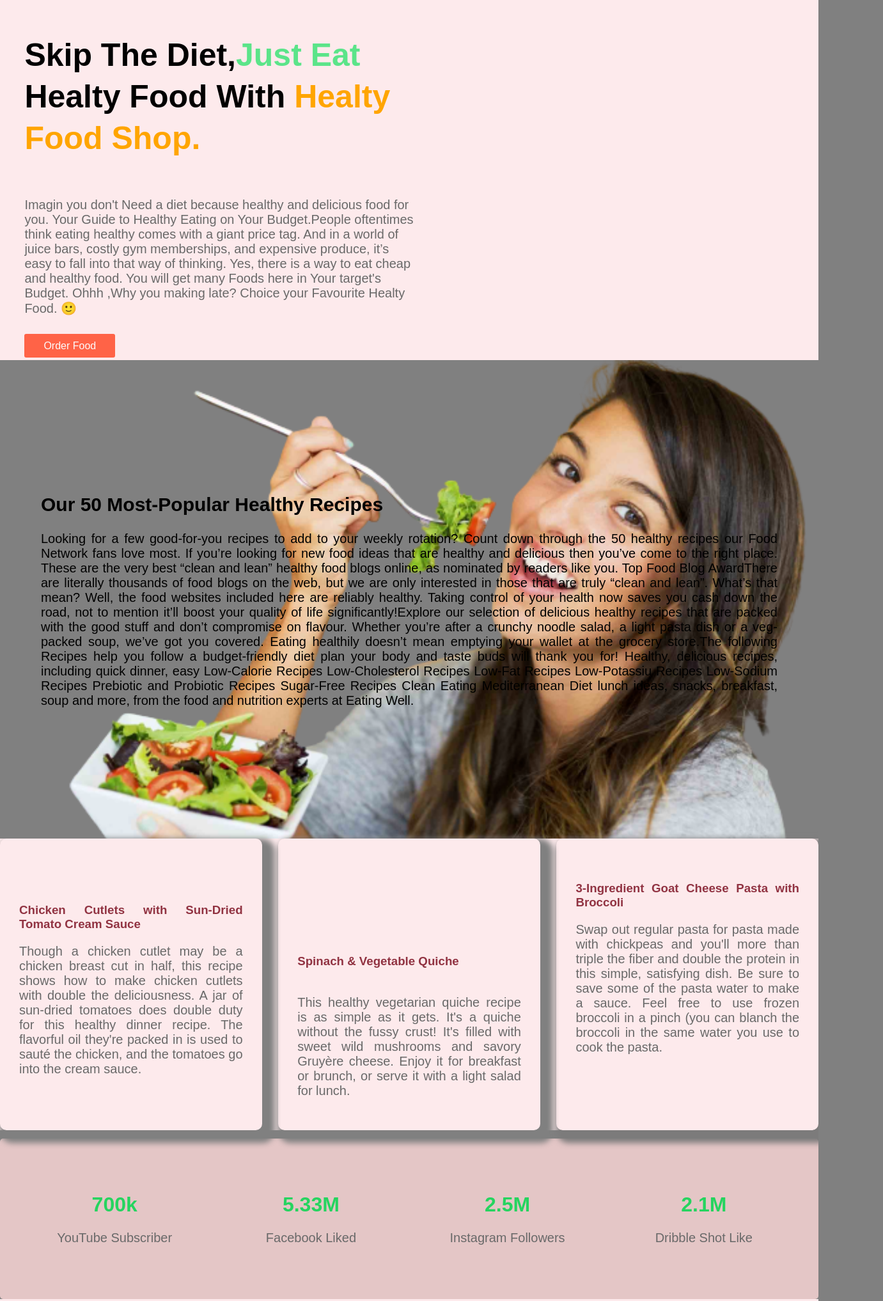
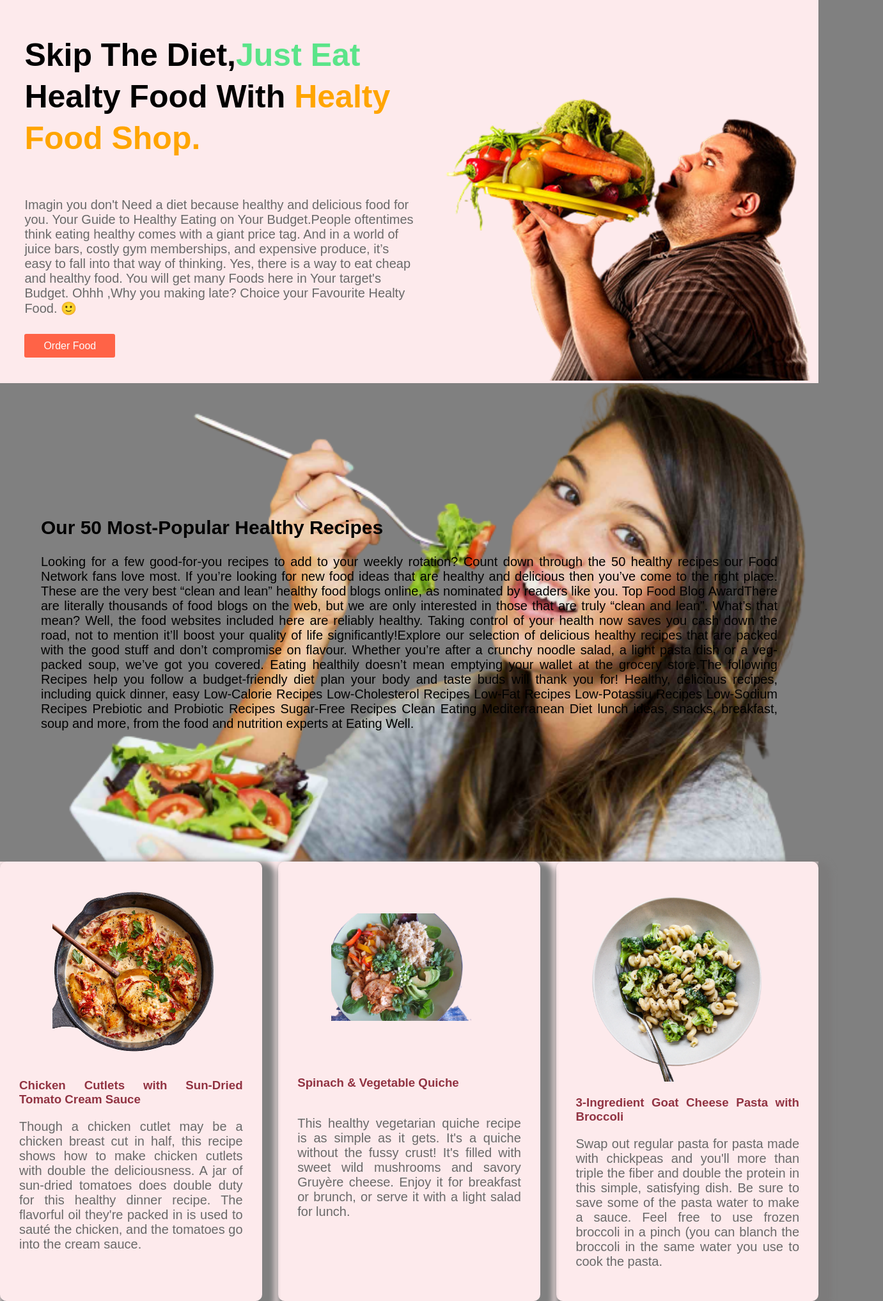
Before and after one commit to TanjimulSabbir/Food-Village-Networks, a plain HTML site: page index.html in a window 1280 px wide. Shown: the top 2034 px of the page at 64% size, 1381 px wide, since content can reach past the window. Drawn offline with Linux system fonts and the light colour scheme; files whose address does not match are found by name.

Commit message:
folder Name Change2

```diff
--- a/index.html
+++ b/index.html
@@ -7,7 +7,7 @@
     <meta name="viewport" content="width=device-width, initial-scale=1.0">
     <title>Food Village Networks</title>
     <link rel="stylesheet" href="index.css">
-    <link rel="shortcut icon" href="../Food_Shop/images/Lead a healty life removebg-preview.png" type="image/x-icon">
+    <link rel="shortcut icon" href="images\Lead a healty life removebg-preview.png" type="image/x-icon">
 </head>
 
 <body>
@@ -28,8 +28,8 @@
                 <a href="Food-Recipe.html">Order Food</a>
             </div>
             <div class="left-right image">
-                <img src="../Food_Shop/images/360_F_159382700_4EmCaQcfm0VEgfjnBgkHgbCpA5fAYs9S-removebg-preview.png"
-                    alt="" width="103.5%">
+                <img src="images\360_F_159382700_4EmCaQcfm0VEgfjnBgkHgbCpA5fAYs9S-removebg-preview.png" alt=""
+                    width="103.5%">
             </div>
         </div>
     </section>
@@ -87,7 +87,7 @@
 
 
                 <div class="image-chiken recipe-image">
-                    <img src="../Food_Shop/images/chiken-cutlet-removebg-preview.png" alt="" width="90%">
+                    <img src="images\chiken-cutlet-removebg-preview.png" alt="" width="90%">
 
                 </div>
                 <div class="recipes-para">
@@ -108,7 +108,7 @@
 
             <div class="second-recipe">
                 <div class="Vegetable-img recipe-image">
-                    <img src="../Food_Shop/images/vegetable-remove-bg.png" alt="" width="80%">
+                    <img src="images\vegetable-remove-bg.png" alt="" width="80%">
                 </div>
                 <div class="vegetable-para">
                     <h3>Spinach & Vegetable Quiche</h3>
@@ -123,7 +123,7 @@
 
             <div class="third-recipe Third-recipe-image">
                 <div class="pasta-img">
-                    <img src="../Food_Shop/images/pasta.png" alt="" width="90%">
+                    <img src="images\pasta.png" alt="" width="90%">
                 </div>
                 <div class="pasta-para">
                     <h3>3-Ingredient Goat Cheese Pasta with Broccoli</h3>
```
Also changed, not shown: images/chiken-cutlet.jpg (deleted).
